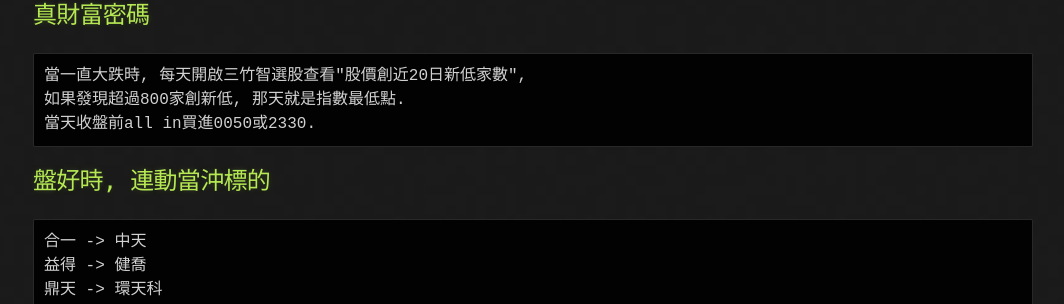
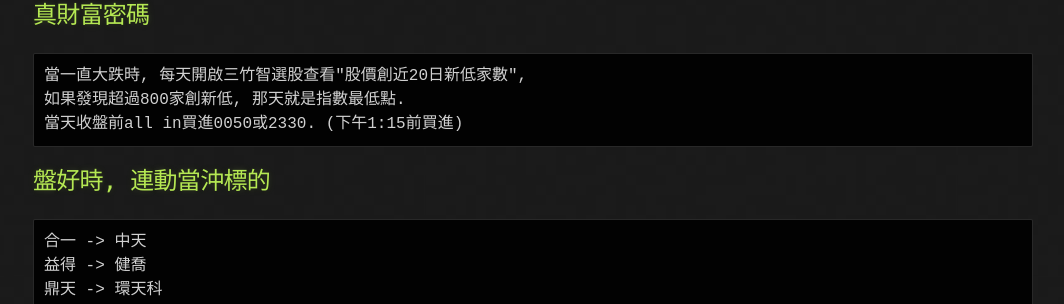
Before and after one commit to lepg5487/Stock_God, a Jekyll site: the page built from experience.md, in a window 1280 px wide and 900 px high, scrolled down 1659 px. Shown: the part 193-497 px from the top of the window, without its empty margins (107-1171 px from the left). Built offline with Jekyll 4.4.1, drawn with Linux system fonts in a browser that asks for light colours; our own code applies the rules of GitHub Pages for plain Markdown files.

Commit message:
Update experience.md

````diff
--- a/experience.md
+++ b/experience.md
@@ -64,7 +64,7 @@
 ```
 當一直大跌時, 每天開啟三竹智選股查看"股價創近20日新低家數",
 如果發現超過800家創新低, 那天就是指數最低點.
-當天收盤前all in買進0050或2330.
+當天收盤前all in買進0050或2330. (下午1:15前買進)
 ```
 
 ## 盤好時, 連動當沖標的
````
